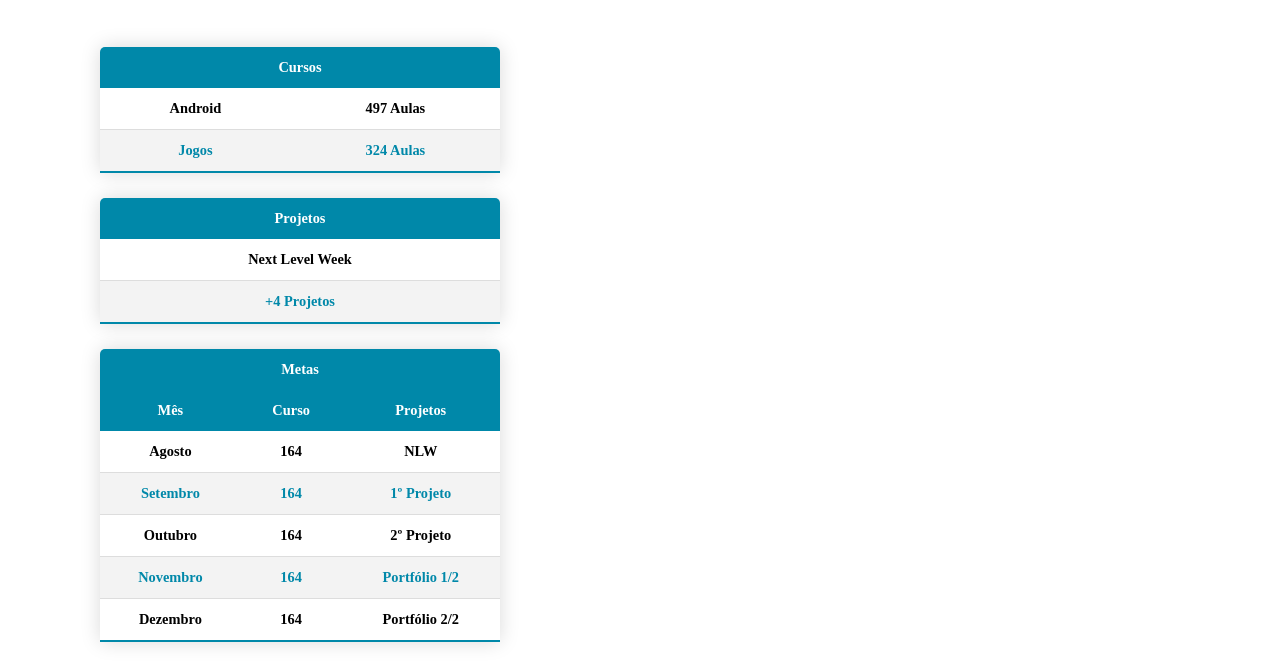
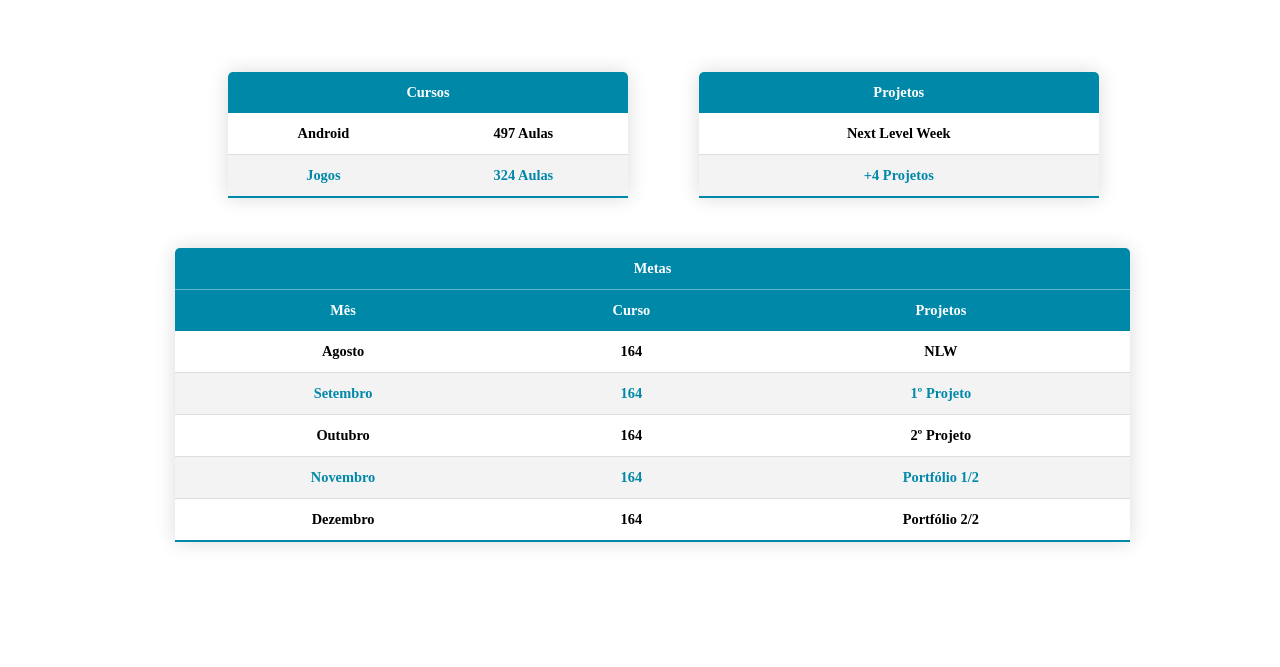
Before and after one commit to edupferraz/Cronograma, a plain HTML site: page index.html in a window 1280 px wide. Shown: the part 180-847 px from the top of the page. After the commit the page ends 800 px from the top, so only its background shows below. Drawn offline with Linux system fonts and the light colour scheme; a web font is replaced by a local one.

Commit message:
Adicionado a Grid inicial

```diff
--- a/css/style.css
+++ b/css/style.css
@@ -87,7 +87,6 @@ h2{
     border-radius: 5px 5px 0 0;
     overflow: hidden;
     box-shadow: 0 0 20px rgba(0, 0, 0, 0.15);
-
   }
 
   .content-table thead tr {
@@ -104,7 +103,7 @@ h2{
   }
 
   .meta{
-    border-bottom: 1px solid #ffffff;
+    border-bottom: 1px solid #ffffff5d;
   }
 
   .content-table tbody tr {
@@ -123,3 +122,17 @@ h2{
     font-weight: bold;
     color: var(--primary-color);
   }
+
+  .tables{
+    display: grid;
+    grid-template-columns: repeat(2, 40%);
+    grid-gap: 10px;
+    padding-left: 10%;
+  }
+
+
+  .metas{
+    display: grid;
+    padding: 0px 50px;
+    margin-left: 25px;
+  }
--- a/index.html
+++ b/index.html
@@ -33,7 +33,7 @@
 
         <h2>Cronograma 2020/2</h2>
 
-        <div>
+        <div class="tables">
             <table class="content-table" >
                 <thead>
                     <tr>
@@ -53,9 +53,7 @@
                     </tr>
                 </tbody>
             </table>
-        </div>
 
-        <div>
             <table class="content-table" >
                 <thead>
                     <tr>
@@ -74,14 +72,14 @@
 
                 </tbody>
             </table>
+
         </div>
 
-
-
+        <div class="metas">
 
             <table class="content-table">
                 <thead>
-                <tr class="metas">
+                    <tr class="meta">
                         <th colspan="3" >Metas</th>
                     </tr>
 
@@ -123,6 +121,8 @@
                     </tr>
                 </tbody>
             </table>
+        </div>
+
     </container>
 
 </body>
```
Lines whose indentation alone changed are shown as unchanged.
